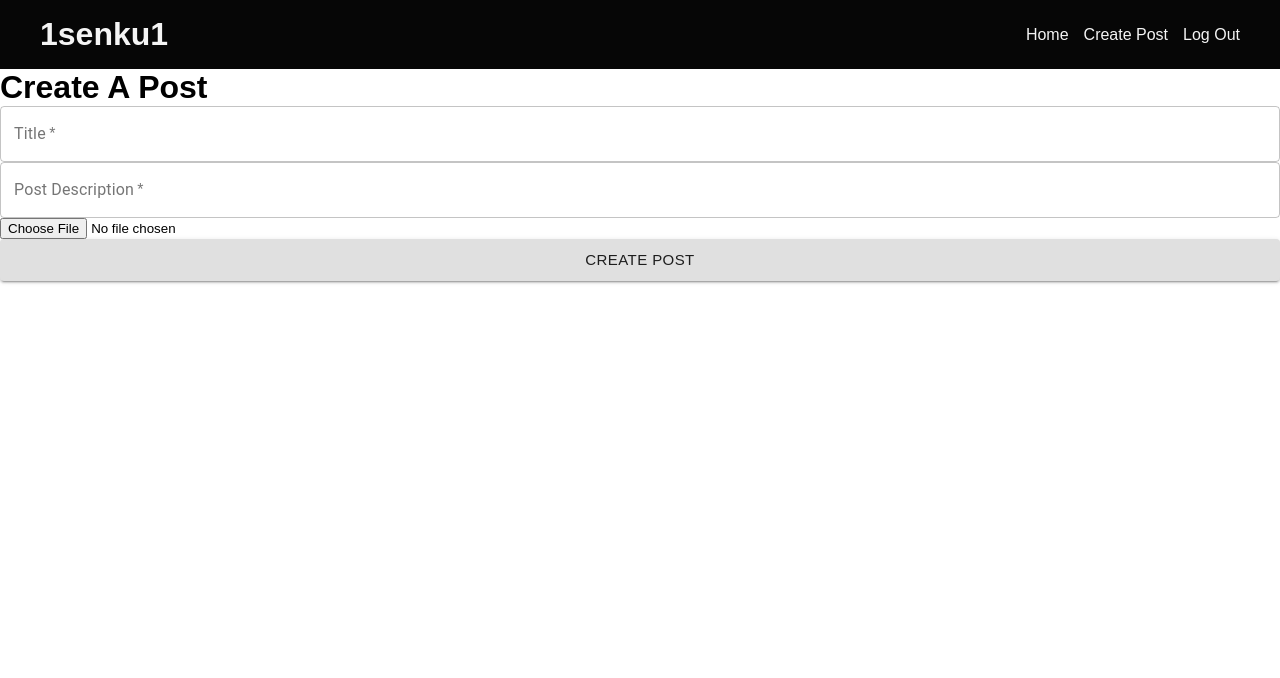
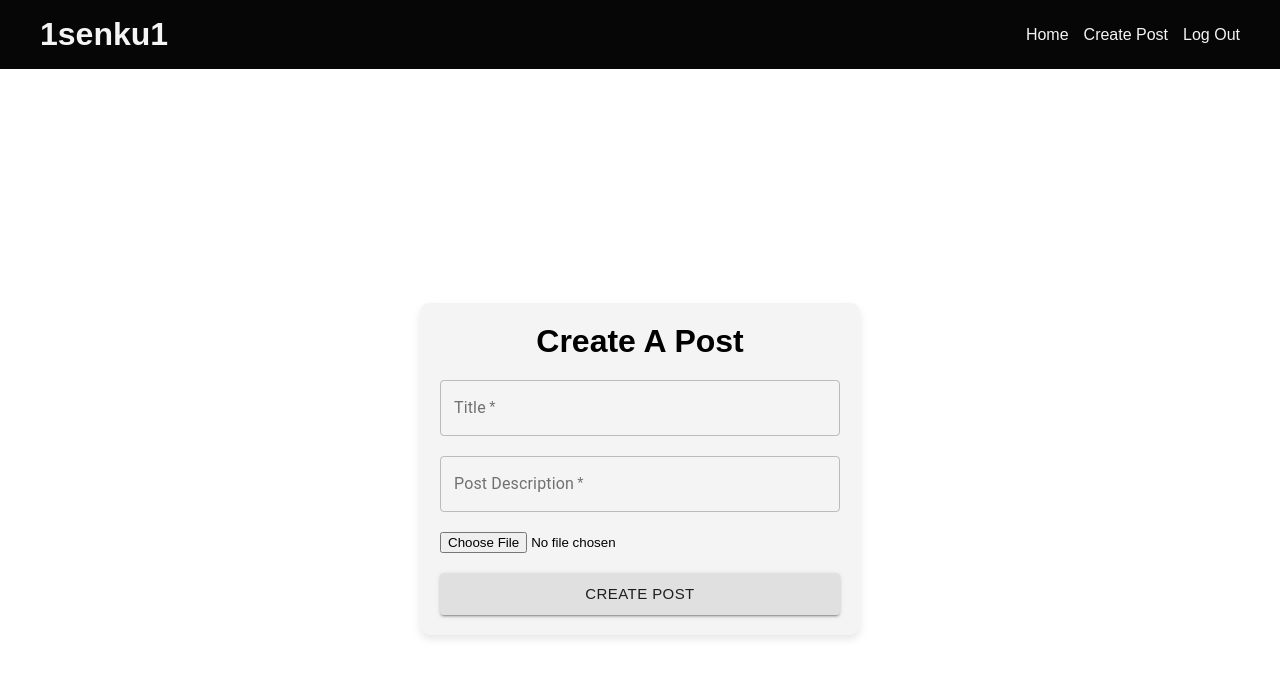
Before and after one commit to mahfoud-mehalli/1senku1-Blog, a React (Create React App) app: page /createpost in a window 1280 px wide. Shown: the top 678 px of the page. Built offline with nearby package versions, Linux system fonts and the light colour scheme; no server answers; sample sign-in values are in the browser's storage.

Commit message:
home styled

```diff
--- a/src/pages/CreatePost/CreatePost.css
+++ b/src/pages/CreatePost/CreatePost.css
@@ -0,0 +1,37 @@
+* {
+    margin: 0;
+    padding: 0;
+}
+
+.createPostPage {
+    display: flex;
+    justify-content: center;
+    align-items: center;
+    height: 100vh;
+}
+
+.cpContainer {
+    width: 400px;
+    padding: 20px;
+    background-color: #f4f4f4;
+    border-radius: 10px;
+    box-shadow: 0 4px 8px rgba(0, 0, 0, 0.1);
+}
+
+.cpContainer h1 {
+    margin-bottom: 20px;
+    text-align: center;
+}
+
+.cpContainer .MuiTextField-root {
+    margin-bottom: 20px;
+}
+
+.cpContainer input[type="file"] {
+    margin-bottom: 20px;
+}
+
+.cpContainer p {
+    margin-bottom: 10px;
+    text-align: center;
+}
--- a/src/pages/Home/Home.css
+++ b/src/pages/Home/Home.css
@@ -72,6 +72,7 @@
 
 .post-info > p {
     margin-top: 10px;
+    word-wrap: break-word;
 }
 
 .post h3 {
```
